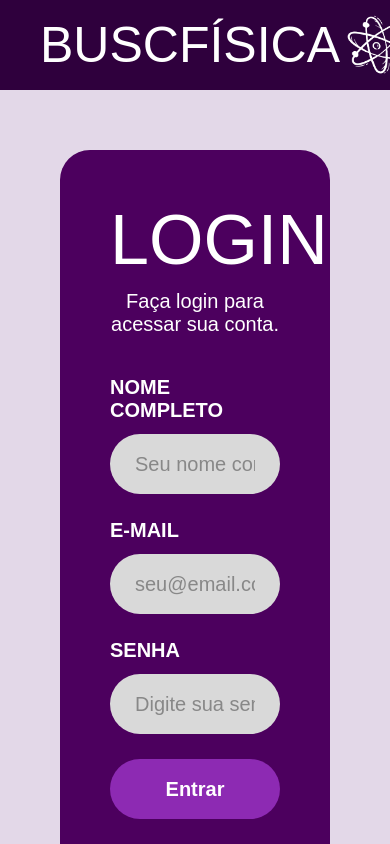
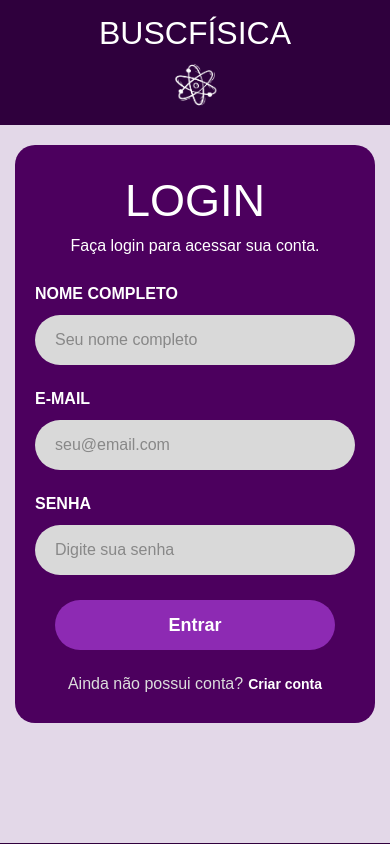
Before and after one commit to manuellapiva/projeto_final_fisica, a React (Vite) app in the folder frontend/: page / in a window 390 px wide. Shown: the top 844 px of the page. Built offline with nearby package versions, Linux system fonts and the light colour scheme.

Commit message:
responsividade Login

```diff
--- a/frontend/src/pages/Login/Login.jsx
+++ b/frontend/src/pages/Login/Login.jsx
@@ -144,5 +144,3 @@ export default function Login() {
     </>
   );
 }
-
-//teste
--- a/frontend/src/pages/Login/Login.module.css
+++ b/frontend/src/pages/Login/Login.module.css
@@ -155,3 +155,103 @@ form {
   font-weight: 600;
   color: #ffb3b3;
 }
+
+/* TABLETS */
+@media (max-width: 1024px) {
+  .header {
+    padding: 20px;
+    height: auto;
+  }
+
+  .logo h1 {
+    font-size: 38px;
+  }
+
+  .logo img {
+    width: 60px;
+    height: 60px;
+  }
+
+  .mainContainer {
+    padding: 40px 20px;
+  }
+
+  .loginSection {
+    padding: 40px 30px;
+  }
+
+  .loginSection h2 {
+    font-size: 55px;
+  }
+
+  .subtitle {
+    font-size: 18px;
+  }
+}
+
+/*  CELULARES */
+@media (max-width: 768px) {
+  .header {
+    justify-content: center;
+    padding: 15px;
+    height: auto;
+  }
+
+  .logo {
+    flex-direction: column;
+    gap: 8px;
+  }
+
+  .logo h1 {
+    font-size: 32px;
+    text-align: center;
+  }
+
+  .logo img {
+    width: 50px;
+    height: 50px;
+  }
+
+  .mainContainer {
+    padding: 20px 15px;
+  }
+
+  .loginSection {
+    padding: 30px 20px;
+    border-radius: 20px;
+  }
+
+  .loginSection h2 {
+    font-size: 45px;
+  }
+
+  .subtitle {
+    font-size: 16px;
+    margin-bottom: 30px;
+  }
+
+  .formRow label {
+    font-size: 16px;
+  }
+
+  .formRow input {
+    height: 50px;
+    font-size: 16px;
+    padding: 15px 20px;
+  }
+
+  .buttonRow button {
+    width: 100%;
+    max-width: 280px;
+    height: 50px;
+    font-size: 18px;
+  }
+
+  .loginLink {
+    font-size: 14px;
+  }
+
+  .message {
+    font-size: 14px;
+  }
+}
--- a/frontend/src/pages/Questoes/Questoes.jsx
+++ b/frontend/src/pages/Questoes/Questoes.jsx
@@ -36,6 +36,8 @@ export default function Questoes() {
         fetch(`${API_URL}/topico`)
       ]);
       const questoesData = await questoesRes.json();
+      console.log("questoesData:", questoesData);
+console.log("É array?", Array.isArray(questoesData));
       const vestibularesData = await vestibularesRes.json();
       const materiasData = await materiasRes.json();
       const topicosData = await topicosRes.json();
```
